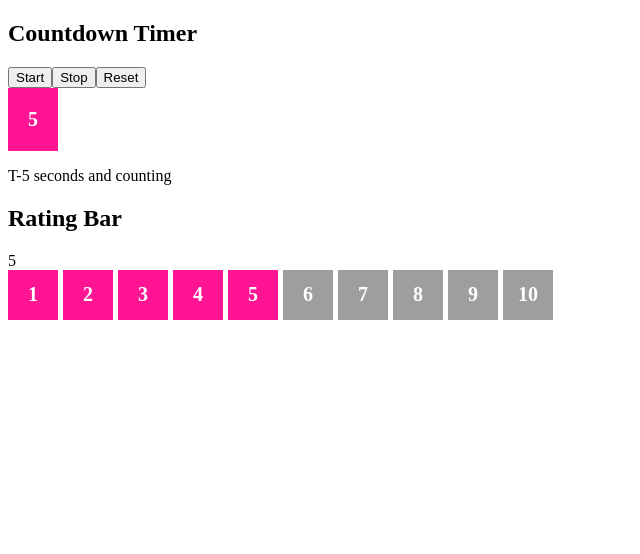
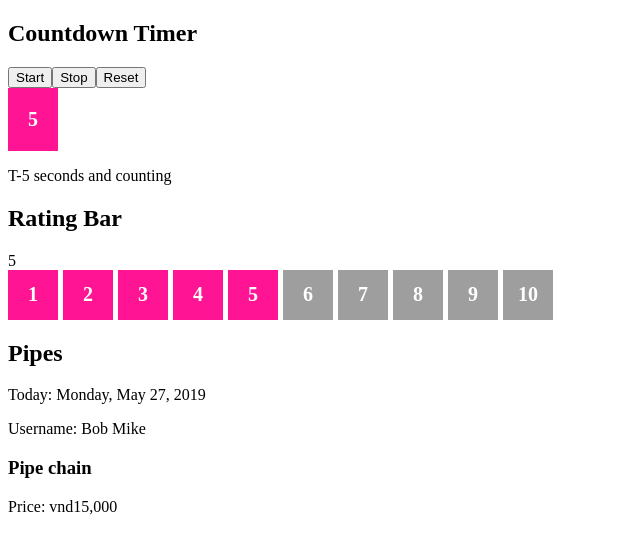
Before and after one commit to ducnv1999/WFD-s6-Countdown, an Angular app: page / in a window 1280 px wide. Shown: the top 554 px of the page, without its empty margins (0-640 px from the left). Built offline with nearby package versions, Linux system fonts and the light colour scheme.

Commit message:
finish add Countdown

```diff
--- a/src/app/app.component.html
+++ b/src/app/app.component.html
@@ -18,3 +18,4 @@
 <p>{{ countdownAliasMsg }}</p>
 
 <app-rating-bar [max]="10" (rateChange)="onRateChange($event)"></app-rating-bar>
+<app-pipe-demo></app-pipe-demo>
--- a/src/app/app.module.ts
+++ b/src/app/app.module.ts
@@ -12,6 +12,7 @@ import { CountdownTimerEventComponent } from './countdown-timer-event/countdown-
 import { CountdownTimerGetSetComponent } from './countdown-timer-get-set/countdown-timer-get-set.component';
 import { CountdownTimerOnchangesComponent } from './countdown-timer-onchanges/countdown-timer-onchanges.component';
 import { RatingBarComponent } from './rating-bar/rating-bar.component';
+import { PipeDemoComponent } from './pipe-demo/pipe-demo.component';
 
 @NgModule({
   declarations: [
@@ -24,7 +25,8 @@ import { RatingBarComponent } from './rating-bar/rating-bar.component';
     CountdownTimerEventComponent,
     CountdownTimerGetSetComponent,
     CountdownTimerOnchangesComponent,
-    RatingBarComponent
+    RatingBarComponent,
+    PipeDemoComponent
   ],
   imports: [
     BrowserModule,
--- /dev/null
+++ b/src/app/pipe-demo/pipe-demo.component.html
@@ -0,0 +1,10 @@
+<h2>Pipes</h2>
+<code ngNonBindable>
+</code>
+<p>Today: {{ today | date:'fullDate'}}</p>
+<p>Username: {{user.name | titlecase}}</p>
+
+<h3>Pipe chain</h3>
+<code ngNonBindable>
+</code>
+<p>Price: {{ price | currency:symbol:'code' | lowercase}}</p>
--- /dev/null
+++ b/src/app/pipe-demo/pipe-demo.component.ts
@@ -0,0 +1,21 @@
+import { Component, OnInit } from '@angular/core';
+
+@Component({
+  selector: 'app-pipe-demo',
+  templateUrl: './pipe-demo.component.html',
+  styleUrls: ['./pipe-demo.component.scss']
+})
+export class PipeDemoComponent implements OnInit {
+  today = new Date();
+  user = {
+    name: 'bob mike'
+  };
+
+  price = 15000;
+  symbol = 'VND';
+  constructor() { }
+
+  ngOnInit() {
+  }
+
+}
```
Also changed, not shown: src/app/pipe-demo/pipe-demo.component.scss (added), 1 other file (tests, documents, lock files or other folders).
